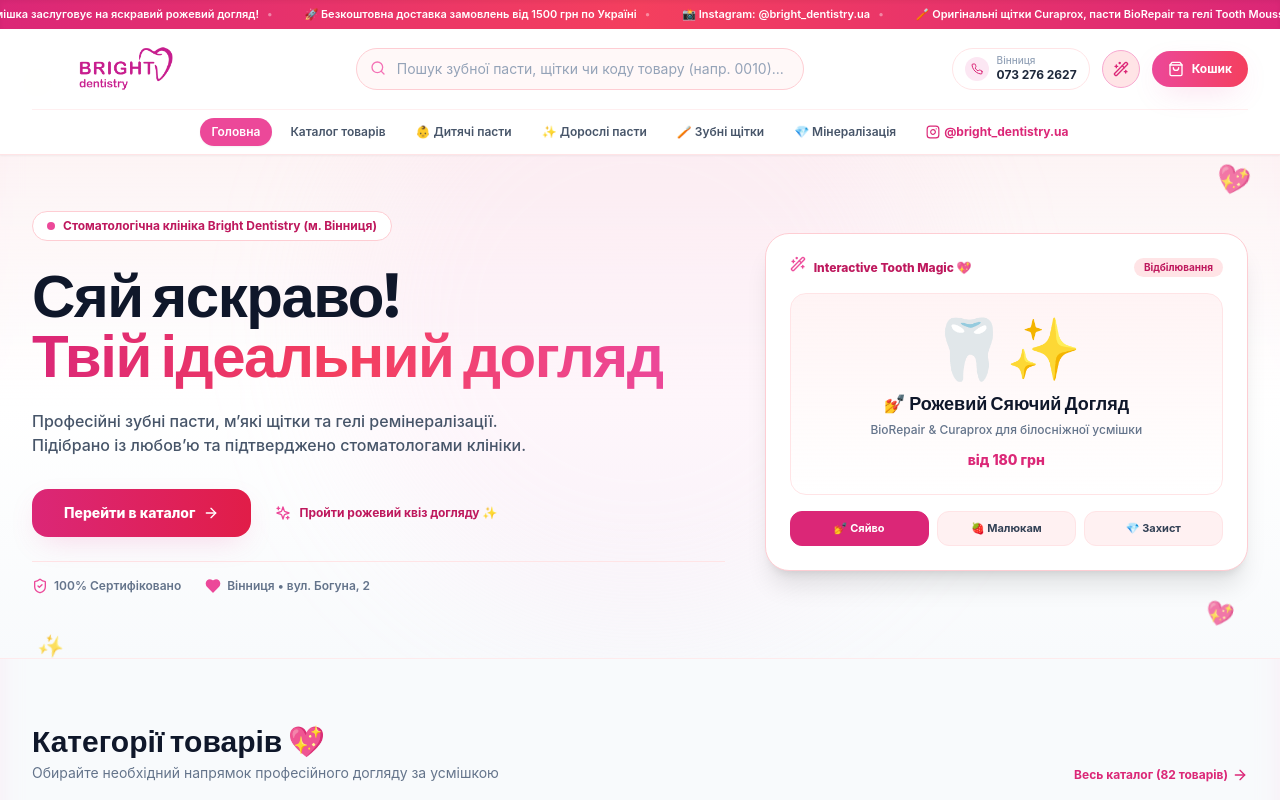
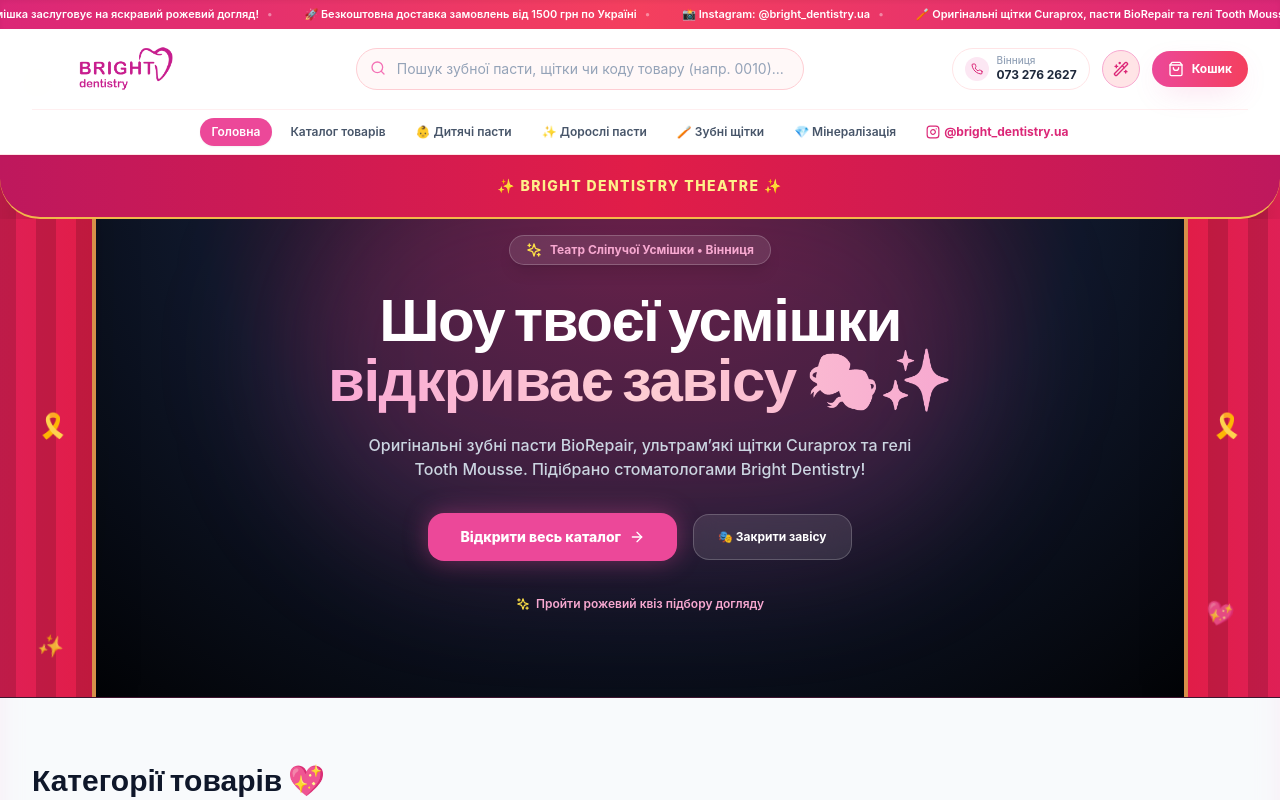
Before and after one commit to androsovzp/brightdentistry, a Next.js app: page / in a window 1280 px wide. Shown: the top 800 px of the page. Built offline with nearby package versions, Linux system fonts and the light colour scheme.

Commit message:
feat: add interactive Pink Theater Curtains Hero with stage spotlights

```diff
--- a/components/Hero.jsx
+++ b/components/Hero.jsx
@@ -1,167 +1,102 @@
 import React, { useState } from 'react';
 import Link from 'next/link';
-import { ArrowRight, Sparkles, ShieldCheck, Heart, Wand2 } from 'lucide-react';
+import { ArrowRight, Sparkles, ShieldCheck, Heart, Wand2, Sparkle } from 'lucide-react';
 import { useCart } from '@/lib/store';
 
 export default function Hero() {
   const { setIsQuizOpen } = useCart();
-  const [activeMagicTab, setActiveMagicTab] = useState('shine');
-
-  const MAGIC_TABS = {
-    shine: {
-      title: '💅 Рожевий Сяючий Догляд',
-      desc: 'BioRepair & Curaprox для білосніжної усмішки',
-      price: 'від 180 грн',
-      badge: 'Відбілювання',
-    },
-    kids: {
-      title: '🍓 Ніжний Дитячий Догляд',
-      desc: 'Безпечні пасти без цукру від 0 років',
-      price: 'від 165 грн',
-      badge: 'Для малюків',
-    },
-    mineral: {
-      title: '💎 Ремінералізація Емалі',
-      desc: 'Гелі Tooth Mousse для зміцнення емалі',
-      price: 'від 650 грн',
-      badge: 'Відновлення',
-    },
-  };
-
-  const currentTab = MAGIC_TABS[activeMagicTab];
+  const [isOpen, setIsOpen] = useState(true);
 
   return (
-    <section className="relative overflow-hidden bg-gradient-to-b from-rose-50/70 via-white to-slate-50 pt-8 pb-12 lg:pt-14 lg:pb-16 border-b border-rose-100/60">
+    <section className="relative overflow-hidden bg-slate-900 text-white min-h-[460px] sm:min-h-[500px] flex items-center justify-center border-b border-rose-900/40 select-none">
 
-      {/* Soft Ambient Radial Glow */}
-      <div className="absolute top-1/3 left-1/2 -translate-x-1/2 -translate-y-1/2 w-[600px] h-[600px] bg-pink-200/20 rounded-full blur-3xl pointer-events-none" />
+      {/* Stage Background with Soft Pink Spotlights */}
+      <div className="absolute inset-0 bg-[radial-gradient(ellipse_at_top,_var(--tw-gradient-stops))] from-brand-900/60 via-slate-900 to-black pointer-events-none" />
+      <div className="absolute top-0 left-1/2 -translate-x-1/2 w-[700px] h-[400px] bg-pink-500/20 rounded-full blur-3xl pointer-events-none" />
 
-      <div className="max-w-7xl mx-auto px-4 sm:px-6 lg:px-8 relative z-10">
-        <div className="grid grid-cols-1 lg:grid-cols-12 gap-10 items-center">
-
-          {/* Left Column: Clean Minimalist Copy */}
-          <div className="lg:col-span-7 space-y-6 text-center lg:text-left">
-
-            {/* Soft Clinic Badge */}
-            <div className="inline-flex items-center gap-2 px-3.5 py-1.5 rounded-full bg-white border border-rose-200 text-brand-700 text-xs font-bold shadow-2xs">
-              <span className="w-2 h-2 rounded-full bg-brand-500 animate-pulse" />
-              <span>Стоматологічна клініка Bright Dentistry (м. Вінниця)</span>
+      {/* Top Valance (Ламбрекен Штор) */}
+      <div className="absolute top-0 inset-x-0 z-30 flex justify-between pointer-events-none overflow-hidden h-14 sm:h-16">
+        <div className="w-full h-full bg-gradient-to-r from-brand-700 via-rosebrand-600 to-brand-700 border-b-2 border-yellow-300/80 shadow-2xl rounded-b-[40px] flex items-center justify-center px-4">
+          <div className="text-yellow-200 text-xs sm:text-sm font-extrabold tracking-widest uppercase flex items-center gap-2">
+            <span>✨ Bright Dentistry Theatre ✨</span>
+          </div>
+        </div>
       </div>
 
-            <h1 className="font-heading font-extrabold text-3xl sm:text-5xl lg:text-6xl text-slate-900 leading-[1.15] tracking-tight">
-              Сяй яскраво! <br />
-              <span className="bg-clip-text text-transparent bg-gradient-to-r from-brand-600 via-rosebrand-500 to-pink-500">
-                Твій ідеальний догляд
+      {/* Left Curtain */}
+      <div
+        className={`absolute left-0 top-0 bottom-0 w-1/2 z-20 bg-gradient-to-r from-brand-800 via-brand-600 to-rosebrand-600 border-r-4 border-yellow-300/60 shadow-2xl transition-transform duration-1000 ease-in-out flex items-center justify-end pr-4 pointer-events-none ${
+          isOpen ? '-translate-x-[85%]' : 'translate-x-0'
+        }`}
+      >
+        {/* Vertical Curtain Folds texture */}
+        <div className="absolute inset-0 bg-[repeating-linear-gradient(90deg,transparent,transparent_20px,rgba(0,0,0,0.15)_20px,rgba(0,0,0,0.15)_40px)]" />
+        <div className="relative z-10 text-yellow-300 text-2xl animate-pulse pr-2">🎗️</div>
+      </div>
+
+      {/* Right Curtain */}
+      <div
+        className={`absolute right-0 top-0 bottom-0 w-1/2 z-20 bg-gradient-to-l from-brand-800 via-brand-600 to-rosebrand-600 border-l-4 border-yellow-300/60 shadow-2xl transition-transform duration-1000 ease-in-out flex items-center justify-start pl-4 pointer-events-none ${
+          isOpen ? 'translate-x-[85%]' : 'translate-x-0'
+        }`}
+      >
+        {/* Vertical Curtain Folds texture */}
+        <div className="absolute inset-0 bg-[repeating-linear-gradient(90deg,transparent,transparent_20px,rgba(0,0,0,0.15)_20px,rgba(0,0,0,0.15)_40px)]" />
+        <div className="relative z-10 text-yellow-300 text-2xl animate-pulse pl-2">🎗️</div>
+      </div>
+
+      {/* Main Stage Content Revealed */}
+      <div className="max-w-5xl mx-auto px-4 sm:px-6 lg:px-8 text-center relative z-10 py-16 sm:py-20 space-y-6">
+
+        {/* Stage Badge */}
+        <div className="inline-flex items-center gap-2 px-4 py-1.5 rounded-full bg-white/10 border border-white/20 text-brand-300 text-xs font-bold shadow-lg backdrop-blur-md">
+          <Sparkles className="w-4 h-4 text-yellow-300 animate-spin-slow" />
+          <span>Театр Сліпучої Усмішки • Вінниця</span>
+        </div>
+
+        {/* Grand Headline */}
+        <h1 className="font-heading font-extrabold text-3xl sm:text-5xl lg:text-6xl text-white leading-[1.15] tracking-tight">
+          Шоу твоєї усмішки <br />
+          <span className="bg-clip-text text-transparent bg-gradient-to-r from-pink-300 via-rose-200 to-brand-300">
+            відкриває завісу 🎭✨
           </span>
         </h1>
 
-            <p className="text-slate-600 text-sm sm:text-base max-w-lg mx-auto lg:mx-0 leading-relaxed font-medium">
-              Професійні зубні пасти, м’які щітки та гелі ремінералізації. Підібрано із любов’ю та підтверджено стоматологами клініки.
+        <p className="text-slate-300 text-xs sm:text-base max-w-xl mx-auto leading-relaxed font-medium">
+          Оригінальні зубні пасти BioRepair, ультрам’які щітки Curaprox та гелі Tooth Mousse. Підібрано стоматологами Bright Dentistry!
         </p>
 
-            {/* Clean Single Primary Action & Quiz Trigger */}
-            <div className="pt-2 flex flex-col sm:flex-row items-center justify-center lg:justify-start gap-4">
+        {/* Stage Buttons */}
+        <div className="pt-2 flex flex-col sm:flex-row items-center justify-center gap-4">
           <Link
             href="/catalog"
-                className="w-full sm:w-auto px-8 py-3.5 bg-gradient-to-r from-brand-600 to-rosebrand-600 hover:from-brand-700 hover:to-rosebrand-700 text-white rounded-2xl font-extrabold text-sm flex items-center justify-center gap-2 shadow-pink-soft hover:shadow-pink-glow transition-all active:scale-95"
+            className="w-full sm:w-auto px-8 py-3.5 bg-gradient-to-r from-brand-500 to-pink-500 hover:from-brand-600 hover:to-pink-600 text-white rounded-2xl font-extrabold text-sm flex items-center justify-center gap-2 shadow-pink-glow transition-all active:scale-95"
           >
-                <span>Перейти в каталог</span>
+            <span>Відкрити весь каталог</span>
             <ArrowRight className="w-4 h-4" />
           </Link>
 
           <button
-                onClick={() => setIsQuizOpen(true)}
-                className="inline-flex items-center gap-2 text-xs font-bold text-brand-700 hover:text-brand-800 transition-colors p-2"
+            onClick={() => setIsOpen(!isOpen)}
+            className="w-full sm:w-auto px-6 py-3.5 bg-white/10 hover:bg-white/20 text-white border border-white/20 rounded-2xl font-bold text-xs flex items-center justify-center gap-2 backdrop-blur-md transition-all active:scale-95"
           >
-                <Sparkles className="w-4 h-4 text-brand-500" />
-                <span>Пройти рожевий квіз догляду ✨</span>
+            <span>{isOpen ? '🎭 Закрити завісу' : '🎭 Відкрити завісу'}</span>
           </button>
         </div>
 
-            {/* Trust Pill */}
-            <div className="pt-4 flex items-center justify-center lg:justify-start gap-6 text-xs text-slate-500 font-semibold border-t border-rose-100">
-              <div className="flex items-center gap-1.5">
-                <ShieldCheck className="w-4 h-4 text-brand-500" />
-                <span>100% Сертифіковано</span>
-              </div>
-              <div className="flex items-center gap-1.5">
-                <Heart className="w-4 h-4 text-pink-500 fill-pink-500" />
-                <span>Вінниця • вул. Богуна, 2</span>
-              </div>
-            </div>
-          </div>
-
-          {/* Right Column: Interactive Pink Magic Card */}
-          <div className="lg:col-span-5 relative">
-            <div className="relative mx-auto max-w-sm lg:max-w-none bg-white p-6 rounded-3xl border border-rose-200 shadow-xl space-y-4">
-
-              {/* Top Magic Bar */}
-              <div className="flex items-center justify-between">
-                <div className="flex items-center gap-2 text-xs font-extrabold text-brand-700">
-                  <Wand2 className="w-4 h-4 text-brand-500 animate-bounce" />
-                  <span>Interactive Tooth Magic 💖</span>
-                </div>
-                <span className="text-[10px] font-bold bg-rose-100 text-brand-700 px-2.5 py-0.5 rounded-full">
-                  {currentTab.badge}
-                </span>
-              </div>
-
-              {/* Interactive Tooth Mascot */}
-              <div className="bg-gradient-to-b from-rose-50/80 to-white p-6 rounded-2xl border border-rose-100 text-center relative overflow-hidden group">
-                <div className="text-6xl mb-3 transform group-hover:scale-110 transition-transform duration-300 select-none">
-                  🦷✨
-                </div>
-
-                <h3 className="font-heading font-extrabold text-lg text-slate-900 mb-1">
-                  {currentTab.title}
-                </h3>
-                <p className="text-xs text-slate-500 mb-3 font-medium">
-                  {currentTab.desc}
-                </p>
-                <div className="font-extrabold text-brand-600 text-sm">
-                  {currentTab.price}
-                </div>
-              </div>
-
-              {/* Minimalist 3 Magic Pills Selector */}
-              <div className="grid grid-cols-3 gap-2">
+        {/* Quick Quiz Link */}
+        <div className="pt-2">
           <button
-                  onClick={() => setActiveMagicTab('shine')}
-                  className={`py-2 px-1 rounded-xl text-[11px] font-bold transition-all border ${
-                    activeMagicTab === 'shine'
-                      ? 'bg-brand-600 text-white border-brand-600 shadow-2xs'
-                      : 'bg-rose-50 text-slate-700 border-rose-100 hover:bg-rose-100'
-                  }`}
+            onClick={() => setIsQuizOpen(true)}
+            className="text-xs font-semibold text-brand-300 hover:text-white transition-colors inline-flex items-center gap-1.5"
           >
-                  💅 Сяйво
-                </button>
-                <button
-                  onClick={() => setActiveMagicTab('kids')}
-                  className={`py-2 px-1 rounded-xl text-[11px] font-bold transition-all border ${
-                    activeMagicTab === 'kids'
-                      ? 'bg-brand-600 text-white border-brand-600 shadow-2xs'
-                      : 'bg-rose-50 text-slate-700 border-rose-100 hover:bg-rose-100'
-                  }`}
-                >
-                  🍓 Малюкам
-                </button>
-                <button
-                  onClick={() => setActiveMagicTab('mineral')}
-                  className={`py-2 px-1 rounded-xl text-[11px] font-bold transition-all border ${
-                    activeMagicTab === 'mineral'
-                      ? 'bg-brand-600 text-white border-brand-600 shadow-2xs'
-                      : 'bg-rose-50 text-slate-700 border-rose-100 hover:bg-rose-100'
-                  }`}
-                >
-                  💎 Захист
+            <Sparkles className="w-3.5 h-3.5 text-yellow-300" />
+            <span>Пройти рожевий квіз підбору догляду</span>
           </button>
         </div>
 
       </div>
-          </div>
 
-        </div>
-      </div>
     </section>
   );
 }
```
Lines whose indentation alone changed are shown as unchanged.
